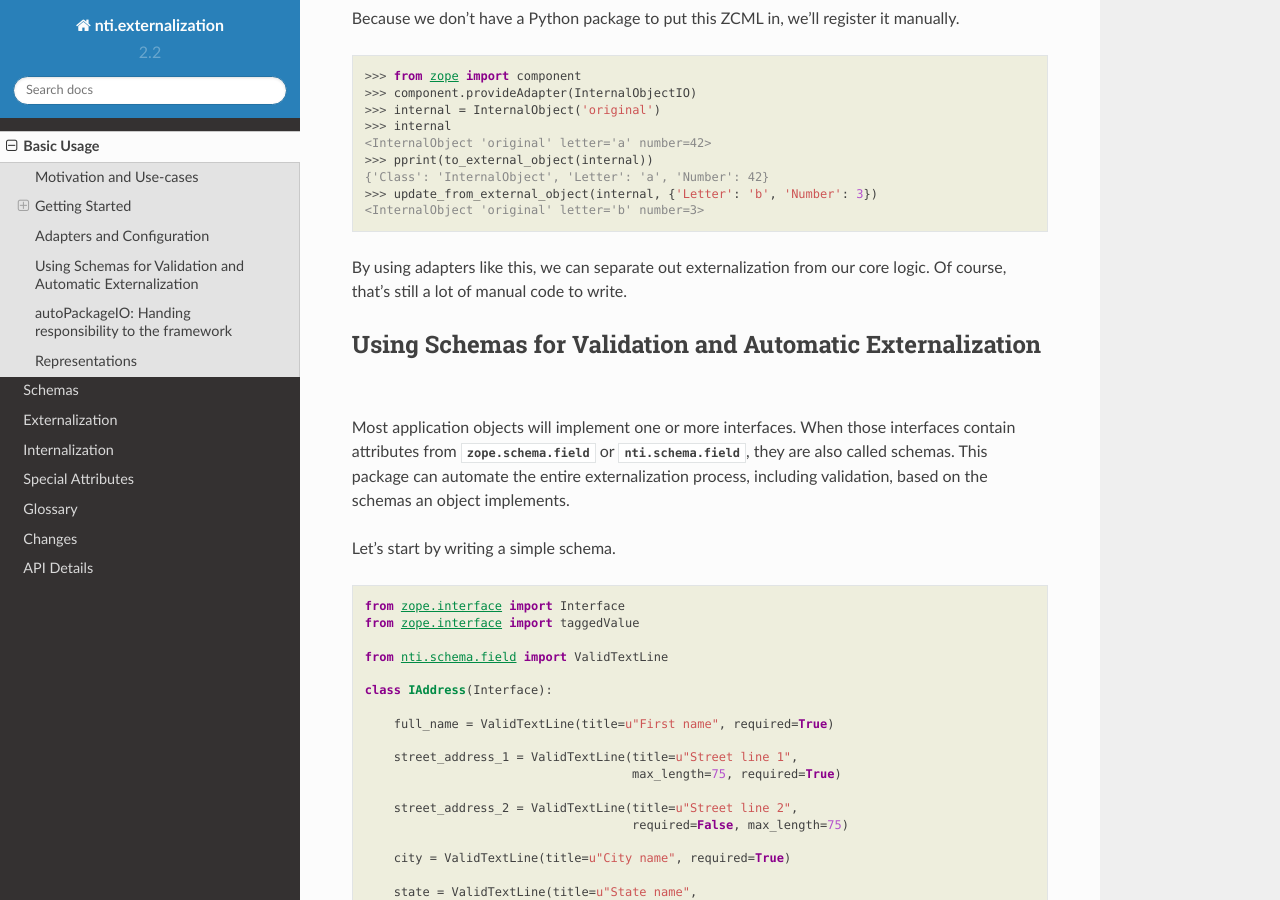
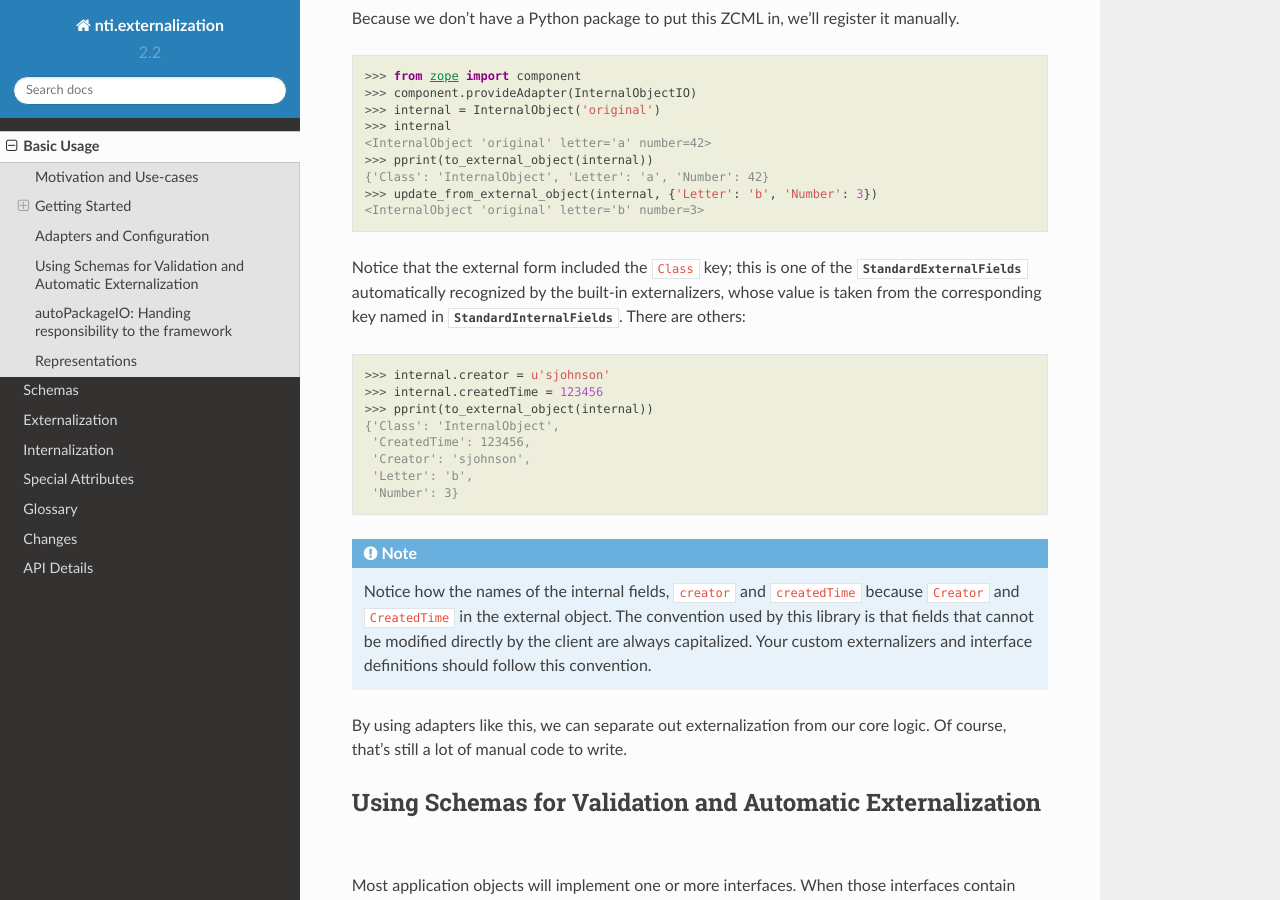
Before and after one commit to OpenNTI/nti.externalization, a Sphinx documentation site: the page built from docs/basics.rst, in a window 1280 px wide and 900 px high, scrolled down 4200 px. Built offline with Sphinx 7.4.7 and the Read the Docs theme 2.0.0, drawn with Linux system fonts in a browser that asks for light colours.

Commit message:
More documentation.

```diff
--- a/docs/basics.rst
+++ b/docs/basics.rst
@@ -236,6 +236,29 @@ register it manually.
   {'Class': 'InternalObject', 'Letter': 'a', 'Number': 42}
   >>> update_from_external_object(internal, {'Letter': 'b', 'Number': 3})
   <InternalObject 'original' letter='b' number=3>
+
+Notice that the external form included the ``Class`` key; this is one
+of the `~._base_interfaces.StandardExternalFields`
+automatically recognized by the built-in externalizers, whose value is
+taken from the corresponding key named in
+`~._base_interfaces.StandardInternalFields`. There are
+others:
+
+  >>> internal.creator = u'sjohnson'
+  >>> internal.createdTime = 123456
+  >>> pprint(to_external_object(internal))
+  {'Class': 'InternalObject',
+   'CreatedTime': 123456,
+   'Creator': 'sjohnson',
+   'Letter': 'b',
+   'Number': 3}
+
+.. note:: Notice how the names of the internal fields, ``creator`` and
+          ``createdTime`` because ``Creator`` and ``CreatedTime`` in
+          the external object. The convention used by this library is
+          that fields that cannot be modified directly by the client
+          are always capitalized. Your custom externalizers and
+          interface definitions should follow this convention.
 
 By using adapters like this, we can separate out externalization from
 our core logic. Of course, that's still a lot of manual code to write.
```
Also changed, not shown: 2 other files.
